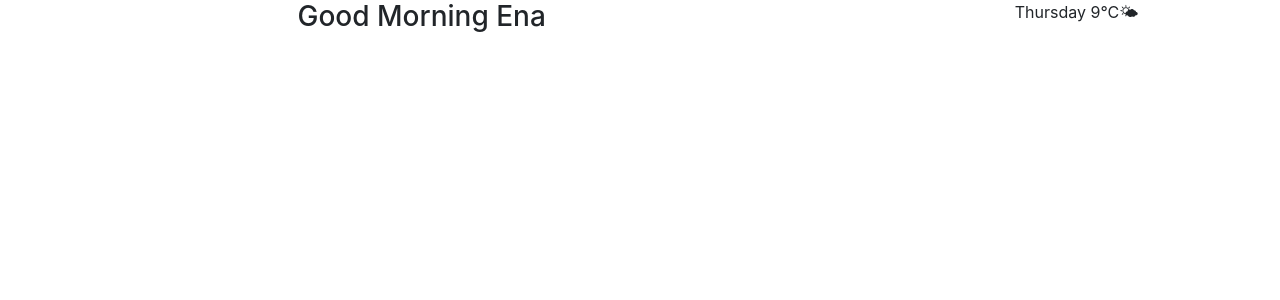
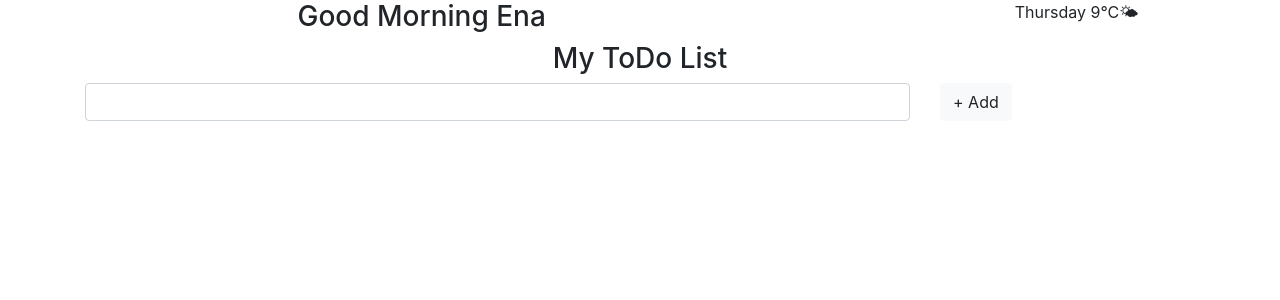
Before and after one commit to enanara/todo-app-frontend, a React (Create React App) app: page / in a window 1280 px wide. Shown: the top 300 px of the page. Built offline with nearby package versions, Linux system fonts and the light colour scheme.

Commit message:
input line done

```diff
--- a/src/App.js
+++ b/src/App.js
@@ -1,7 +1,7 @@
 import React from 'react';
 
 import Header from "./Header";
-
+import ToDo from "./ToDo";
 
 import './App.css';
 
@@ -9,6 +9,7 @@ function App() {
   return (
     <div className="App">
       <Header />
+      <ToDo />
     </div>
   );
 }
--- /dev/null
+++ b/src/ToDo.js
@@ -0,0 +1,30 @@
+import React from "react";
+
+class ToDo extends React.Component {
+    render () {
+        return (
+            <div className="container-sm">
+                <div className="row">
+                    <div className="col-12">
+                        <h3>My ToDo List </h3>
+                    </div>
+                </div>
+                <div className="row">
+                    <div className="col-10 col-md-9">
+                        <input type="text" className="form-control" aria-label="Sizing example input" aria-describedby="inputGroup-sizing-sm" />
+                    </div>
+                    <div className="col-2 col-md-3">
+                        <button type="button" className="btn btn-light d-none d-md-block">
+                            + Add
+                        </button>
+                        <button type="button" className="btn btn-light d-block d-md-none">
+                            +
+                        </button>
+                    </div>
+                </div>
+            </div>
+        );
+    }
+}
+
+export default ToDo;
```
